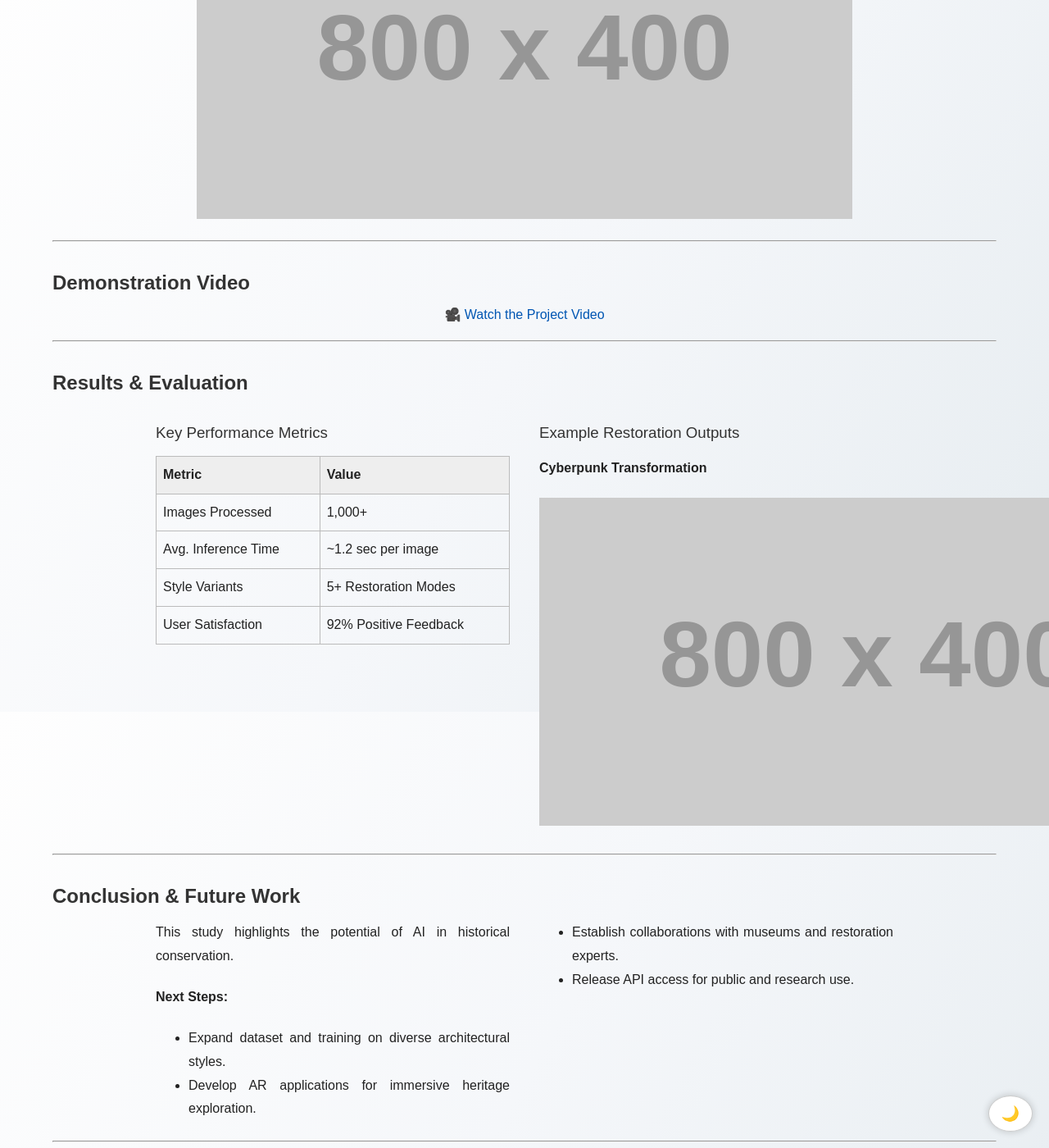
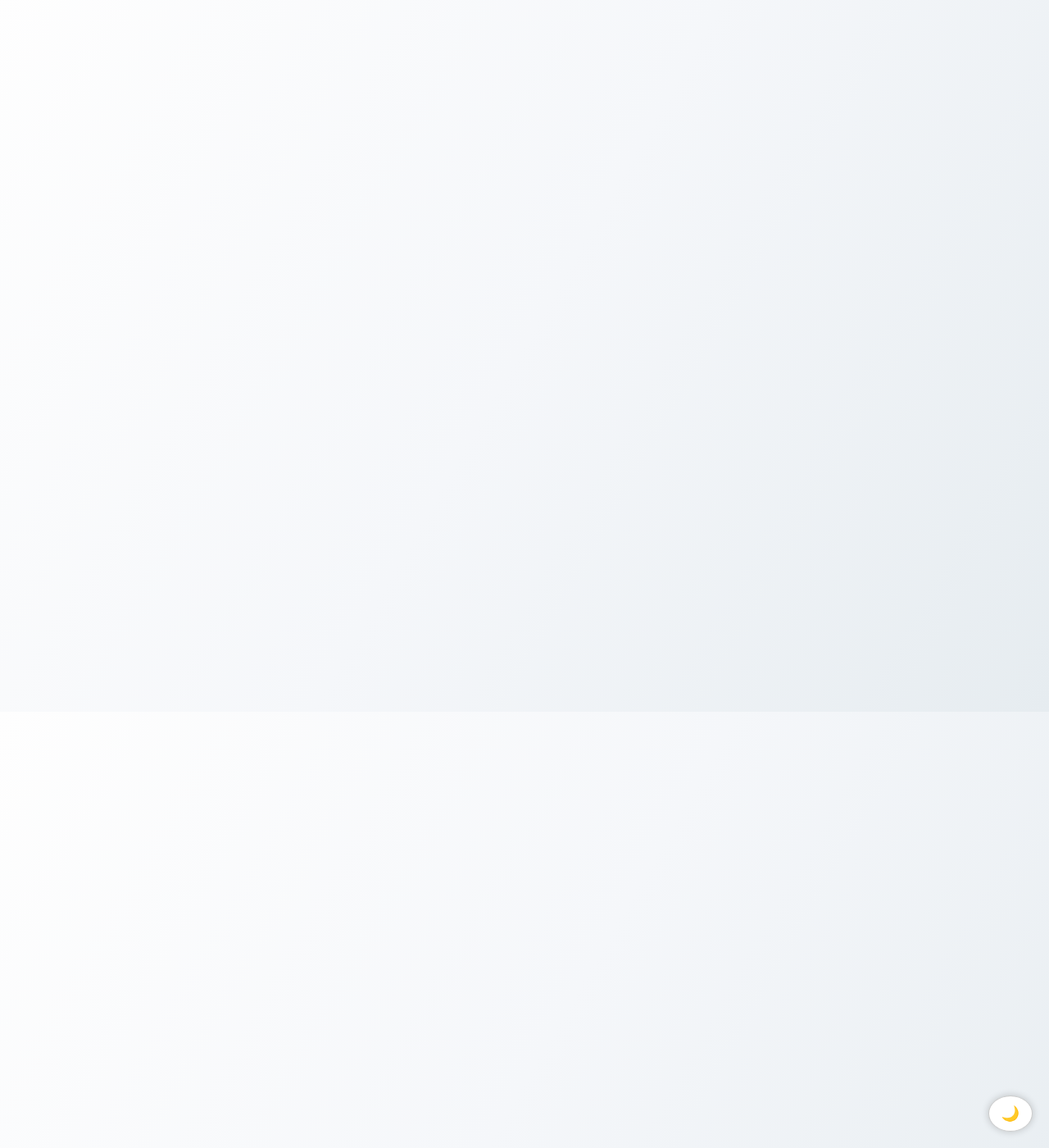
Before and after one commit to XiaoyuYuan19/portfolio, a Jekyll site: the page built from _projects/ai-bii.md, in a window 1280 px wide and 1400 px high, scrolled down 1832 px. Shown: the whole window at 82% size. Built offline with Jekyll 4.4.1, drawn with Linux system fonts in a browser that asks for light colours; some of the changed text lies outside the part shown.

Commit message:
Update ai-bii.md

```diff
--- a/_projects/ai-bii.md
+++ b/_projects/ai-bii.md
@@ -47,114 +47,10 @@
   </div>
 </div>
 
----
-
-## **Multi-Style Transfer & User Interface**
-<div class="content">
-  <div class="two-column">
-    <div class="column">
-      <h3>Multi-Style Transfer for Artistic Interpretations</h3>
-      <p>Allows customization of restoration styles:</p>
-      <ul>
-        <li>🏛 <strong>Architectural Sketches</strong></li>
-        <li>🎨 <strong>Watercolor Adaptations</strong></li>
-        <li>🕹 <strong>Retro Pixel-Art Recreations</strong></li>
-        <li>🌆 <strong>Cyberpunk-Inspired Views</strong></li>
-        <li>✨ <strong>HDR-Enhanced Restorations</strong></li>
-      </ul>
-    </div>
-
-    <div class="column">
-      <h3>Web-Based User Interface</h3>
-      <p>Provides an interactive restoration tool with:</p>
-      <ul>
-        <li>Real-time inpainting previews.</li>
-        <li>Style customization controls.</li>
-        <li>Downloadable restoration results.</li>
-      </ul>
-    </div>
-  </div>
-</div>
-
----
-
-## **Project Workflow**
-<p align="center">
-  <img src="https://via.placeholder.com/800x400.png?text=Workflow+Diagram" alt="Restoration Workflow">
-</p>
-
----
-
 ## **Demonstration Video**
 <p align="center">
   <a href="https://www.youtube.com/watch?v=nnxlg_0Jbws">🎥 Watch the Project Video</a>
 </p>
-
----
-
-## **Results & Evaluation**
-<div class="content">
-  <div class="two-column">
-    <div class="column">
-      <h3>Key Performance Metrics</h3>
-      <table>
-        <tr>
-          <th>Metric</th>
-          <th>Value</th>
-        </tr>
-        <tr>
-          <td>Images Processed</td>
-          <td>1,000+</td>
-        </tr>
-        <tr>
-          <td>Avg. Inference Time</td>
-          <td>~1.2 sec per image</td>
-        </tr>
-        <tr>
-          <td>Style Variants</td>
-          <td>5+ Restoration Modes</td>
-        </tr>
-        <tr>
-          <td>User Satisfaction</td>
-          <td>92% Positive Feedback</td>
-        </tr>
-      </table>
-    </div>
-
-    <div class="column">
-      <h3>Example Restoration Outputs</h3>
-      <h4>Cyberpunk Transformation</h4>
-      <p align="center">
-        <img src="https://via.placeholder.com/800x400.png?text=Cyberpunk+Style+Example" alt="Cyberpunk Example">
-      </p>
-    </div>
-  </div>
-</div>
-
----
-
-## **Conclusion & Future Work**
-<div class="content">
-  <div class="two-column">
-    <div class="column">
-      <p>This study highlights the potential of AI in historical conservation.</p>
-      <h4>Next Steps:</h4>
-      <ul>
-        <li>Expand dataset and training on diverse architectural styles.</li>
-        <li>Develop AR applications for immersive heritage exploration.</li>
-      </ul>
-    </div>
-
-    <div class="column">
-      <ul>
-        <li>Establish collaborations with museums and restoration experts.</li>
-        <li>Release API access for public and research use.</li>
-      </ul>
-    </div>
-  </div>
-</div>
-
----
 
 ## **Get Involved**
 <p align="center">
```
